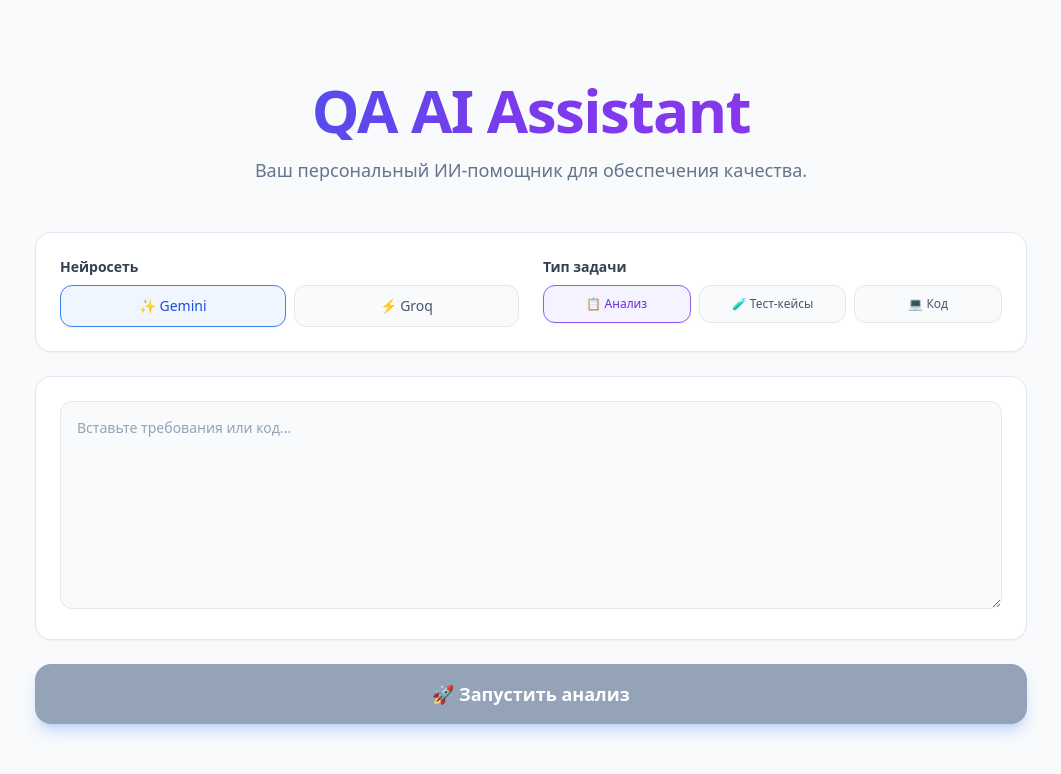
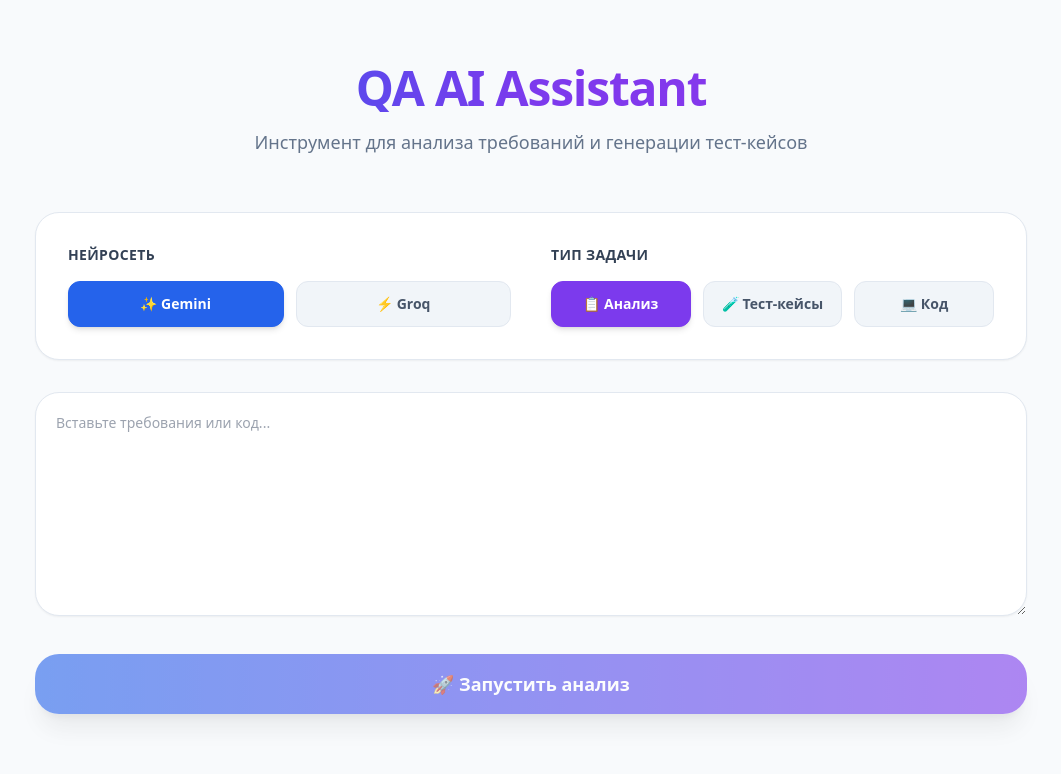
Before and after one commit to AlexeySaraev/QASite, a Next.js app: page / in a window 1280 px wide. Shown: the top 774 px of the page, without its empty margins (109-1170 px from the left). Built offline with nearby package versions, Linux system fonts and the light colour scheme.

Commit message:
Update page.tsx

```diff
--- a/app/page.tsx
+++ b/app/page.tsx
@@ -1,6 +1,7 @@
 "use client";
 
 import { useState } from "react";
+import { X } from "lucide-react";
 
 export default function Home() {
   const [input, setInput] = useState("");
@@ -11,6 +12,7 @@
 
   const handleAnalyze = async () => {
     if (!input.trim()) return;
+
     setLoading(true);
     setResult("⏳ ИИ обрабатывает запрос...");
 
@@ -28,7 +30,7 @@
       } else {
         setResult(data.result);
       }
-    } catch (error) {
+    } catch {
       setResult("❌ Произошла ошибка сети.");
     } finally {
       setLoading(false);
@@ -36,40 +38,51 @@
   };
 
   return (
-    <main className="max-w-5xl mx-auto px-4 py-12 sm:py-20">
-      <div className="text-center mb-12">
-        <h1 className="text-5xl sm:text-6xl font-extrabold tracking-tight mb-4 bg-gradient-to-r from-blue-600 via-violet-600 to-purple-600 text-transparent bg-clip-text">
+    <main className="max-w-5xl mx-auto px-4 py-16">
+
+      {/* Заголовок */}
+      <div className="text-center mb-14">
+        <h1 className="text-5xl font-extrabold tracking-tight mb-4 bg-gradient-to-r from-blue-600 via-violet-600 to-purple-600 text-transparent bg-clip-text">
           QA AI Assistant
         </h1>
-        <p className="text-lg text-slate-500 max-w-2xl mx-auto">
-          Ваш персональный ИИ-помощник для обеспечения качества.
+        <p className="text-lg text-slate-500">
+          Инструмент для анализа требований и генерации тест-кейсов
         </p>
       </div>
 
-      <div className="bg-white rounded-2xl shadow-sm border border-slate-200 p-6 mb-6">
-        <div className="grid grid-cols-1 md:grid-cols-2 gap-6">
+      {/* Блок настроек */}
+      <div className="bg-white rounded-3xl shadow-sm border border-slate-200 p-8 mb-8">
+
+        <div className="grid md:grid-cols-2 gap-10">
+
+          {/* Модель */}
           <div>
-            <label className="block text-sm font-semibold text-slate-700 mb-2">Нейросеть</label>
-            <div className="flex gap-2">
+            <h3 className="text-sm font-semibold text-slate-700 mb-4 uppercase tracking-wide">
+              Нейросеть
+            </h3>
+            <div className="flex gap-3">
               {["gemini", "groq"].map((m) => (
                 <button
                   key={m}
                   onClick={() => setModel(m)}
-                  className={`flex-1 py-2.5 px-3 rounded-xl text-sm font-medium transition-all border ${
+                  className={`flex-1 py-3 rounded-xl text-sm font-semibold transition-all border ${
                     model === m
-                      ? "bg-blue-50 border-blue-500 text-blue-700 shadow-sm"
-                      : "bg-slate-50 border-slate-200 text-slate-600 hover:bg-slate-100"
+                      ? "bg-blue-600 text-white border-blue-600 shadow-md"
+                      : "bg-slate-100 text-slate-600 border-slate-200 hover:bg-slate-200"
                   }`}
                 >
-                  {m === "gemini" ? "✨ Gemini" : m === "groq" ? "⚡ Groq" : "🟢 GigaChat"}
+                  {m === "gemini" ? "✨ Gemini" : "⚡ Groq"}
                 </button>
               ))}
             </div>
           </div>
 
+          {/* Тип задачи */}
           <div>
-            <label className="block text-sm font-semibold text-slate-700 mb-2">Тип задачи</label>
-            <div className="flex gap-2">
+            <h3 className="text-sm font-semibold text-slate-700 mb-4 uppercase tracking-wide">
+              Тип задачи
+            </h3>
+            <div className="flex gap-3">
               {[
                 { id: "requirements", label: "📋 Анализ" },
                 { id: "testcases", label: "🧪 Тест-кейсы" },
@@ -78,10 +91,10 @@
                 <button
                   key={tab.id}
                   onClick={() => setTaskType(tab.id)}
-                  className={`flex-1 py-2.5 px-2 rounded-xl text-xs font-medium transition-all border ${
+                  className={`flex-1 py-3 rounded-xl text-sm font-semibold transition-all border ${
                     taskType === tab.id
-                      ? "bg-violet-50 border-violet-500 text-violet-700 shadow-sm"
-                      : "bg-slate-50 border-slate-200 text-slate-600 hover:bg-slate-100"
+                      ? "bg-violet-600 text-white border-violet-600 shadow-md"
+                      : "bg-slate-100 text-slate-600 border-slate-200 hover:bg-slate-200"
                   }`}
                 >
                   {tab.label}
@@ -92,25 +105,37 @@
         </div>
       </div>
 
-      <div className="bg-white rounded-2xl shadow-sm border border-slate-200 p-6 mb-6">
+      {/* Поле ввода */}
+      <div className="relative mb-8">
         <textarea
           placeholder="Вставьте требования или код..."
-          className="w-full h-52 p-4 bg-slate-50 border border-slate-200 rounded-xl focus:outline-none focus:ring-2 focus:ring-blue-500 focus:bg-white transition-all resize-y text-sm text-slate-800 placeholder:text-slate-400"
+          className="w-full h-56 p-5 pr-14 bg-white border border-slate-200 rounded-3xl shadow-sm focus:outline-none focus:ring-2 focus:ring-blue-500 resize-y text-sm"
           value={input}
           onChange={(e) => setInput(e.target.value)}
         />
+
+        {input && (
+          <button
+            onClick={() => setInput("")}
+            className="absolute top-4 right-4 bg-slate-100 hover:bg-slate-200 p-2 rounded-full transition"
+          >
+            <X size={18} />
+          </button>
+        )}
       </div>
 
+      {/* Кнопка запуска */}
       <button
         onClick={handleAnalyze}
         disabled={loading || !input.trim()}
-        className="w-full bg-gradient-to-r from-blue-600 to-violet-600 hover:from-blue-700 hover:to-violet-700 disabled:from-slate-400 disabled:to-slate-400 text-white font-bold py-4 px-6 rounded-2xl transition-all shadow-lg shadow-blue-500/25 text-lg"
+        className="w-full py-4 rounded-3xl text-lg font-bold bg-gradient-to-r from-blue-600 to-violet-600 hover:from-blue-700 hover:to-violet-700 text-white shadow-xl transition-all disabled:opacity-60"
       >
         {loading ? "Анализирую..." : "🚀 Запустить анализ"}
       </button>
 
+      {/* Результат */}
       {result && (
-        <div className="mt-8 bg-white rounded-2xl shadow-sm border border-slate-200 p-6 min-h-[150px] whitespace-pre-wrap font-mono text-sm text-slate-800 leading-relaxed">
+        <div className="mt-10 bg-white rounded-3xl shadow-sm border border-slate-200 p-8 whitespace-pre-wrap text-sm leading-relaxed">
           {result}
         </div>
       )}
```
